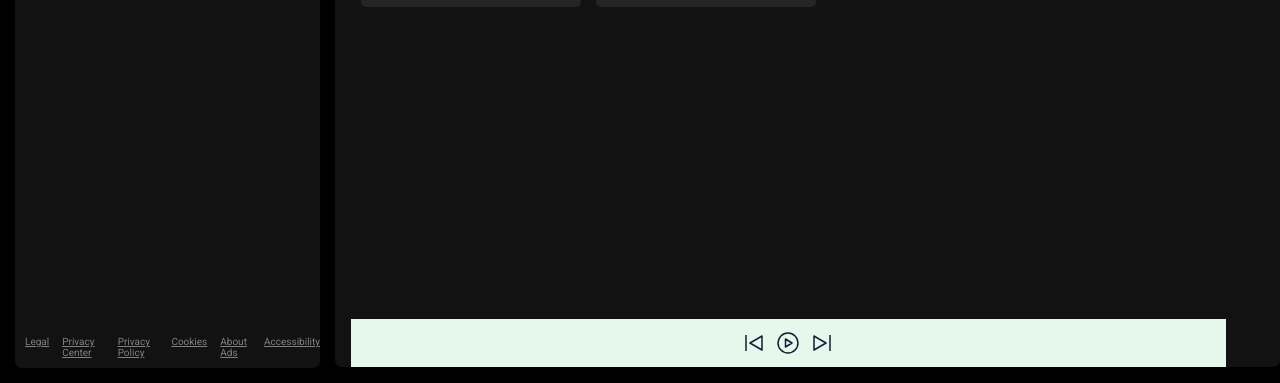
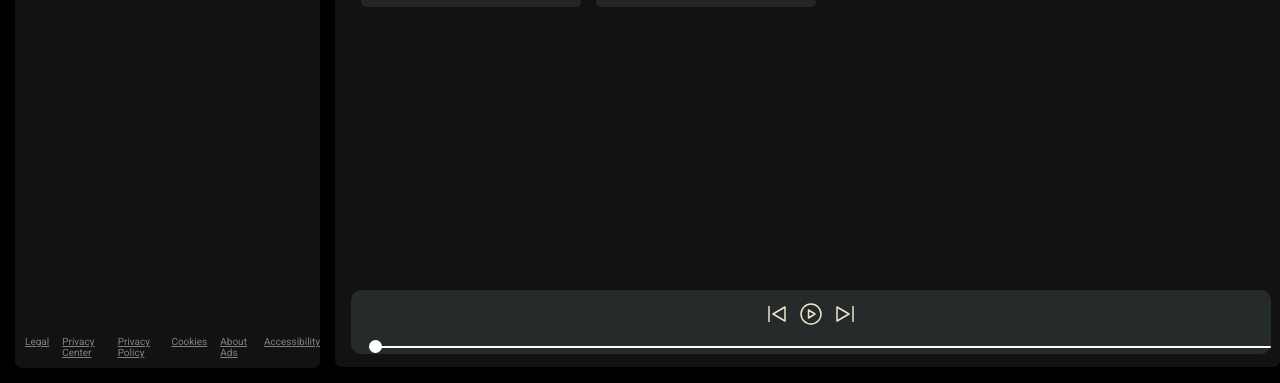
Before and after one commit to heetnandu01/soundwave, a plain HTML site: page index.html in a window 1280 px wide. Shown: the part 426-809 px from the top of the page. Drawn offline with Linux system fonts and the light colour scheme; no server answers.

Commit message:
added favicon and seekbar

```diff
--- a/index.html
+++ b/index.html
@@ -7,6 +7,7 @@
     <title>Soundwave</title>
     <link rel="stylesheet" href="style.css">
     <link rel="stylesheet" href="utility.css">
+    <link rel="icon" href="favicon.ico" />
 </head>
 
 <body>
@@ -86,6 +87,11 @@
 
                 </div>
                 <div class="playbar">
+                    <div class="seekbar">
+                        <div class="circle">
+
+                        </div>
+                    </div>
                     <div class="songinfo"></div>
                     <div class="songbuttons">
                         <img src="prevsong.svg" alt="">
--- a/script.js
+++ b/script.js
@@ -19,8 +19,9 @@ async function getSongs() {
 }
 
 async function main() {
+    let currectSong;
     let songs = await getSongs();
-    console.log(songs);
+
 
     let songUL = document.querySelector(".songList").getElementsByTagName("ul")[0];
 
@@ -34,17 +35,18 @@ async function main() {
                             <div class="playnow">
                                 <span>Play Now</span>
                                 <img class="invert" src="play.svg" alt="">
-                            </div>
-                        </li>
-        `;
+                            </div> </li>`;
     }
+    Array.from(document.querySelector(".songList").getElementsByTagName("li")).forEach(e=>{
+        e.addEventListener("click",element=>{
+            console.log(e.querySelector(".info").firstElementChild.innerHTML)
+            playMusic(e.querySelector(".info").firstElementChild.innerHTML)
+        })
+    })
 
-    var audio = new Audio(songs[0]);
-    // audio.play(); // (you had commented it out)
 
-    audio.addEventListener("loadeddata", () => {
-        console.log(audio.duration, audio.currentSrc, audio.currentTime);
-    });
+
+
 }
 
 main();
--- a/style.css
+++ b/style.css
@@ -20,7 +20,7 @@ body {
     width: 75vw;
 }
 
-.home {}
+
 
 .home ul li {
     display: flex;
@@ -169,11 +169,15 @@ body {
 
 
 .playbar {
-    position: absolute;
-    bottom: 0;
-    background-color: #e6f7ec;
+    position: fixed;
+    bottom: 20px;
+   filter: invert(1);
+   background-color: #dad5d5;
+   border-radius: 10px;
     width: 90%;
     padding: 12px;
+    width: 70vw;
+    height: 40px;
 }
 
 .songbuttons {
@@ -183,8 +187,9 @@ body {
     gap: 10px;
 }
 .songlist{
-    height: 644px;
+    height: 544px;
     overflow: auto;
+    margin-bottom: 44px;
 
 }
 .songList ul li:last-child {
@@ -223,3 +228,24 @@ body {
     font-size: 15px;
     width: 64px;
 }
+
+.seekbar{
+    height: 2px;
+    width: 98%;
+    background:black;
+    border-radius: 10px;
+    position: absolute;
+    bottom: 0;
+    margin: 6px;
+}
+
+.circle{
+    width: 13px;
+    height: 13px;
+    border-radius: 13px;
+    background-color: black;
+    position: relative;
+    bottom: 6px;
+    left: 0%;
+    transition: left 0.5s;
+}
```
Also changed, not shown: favicon.ico (added).
